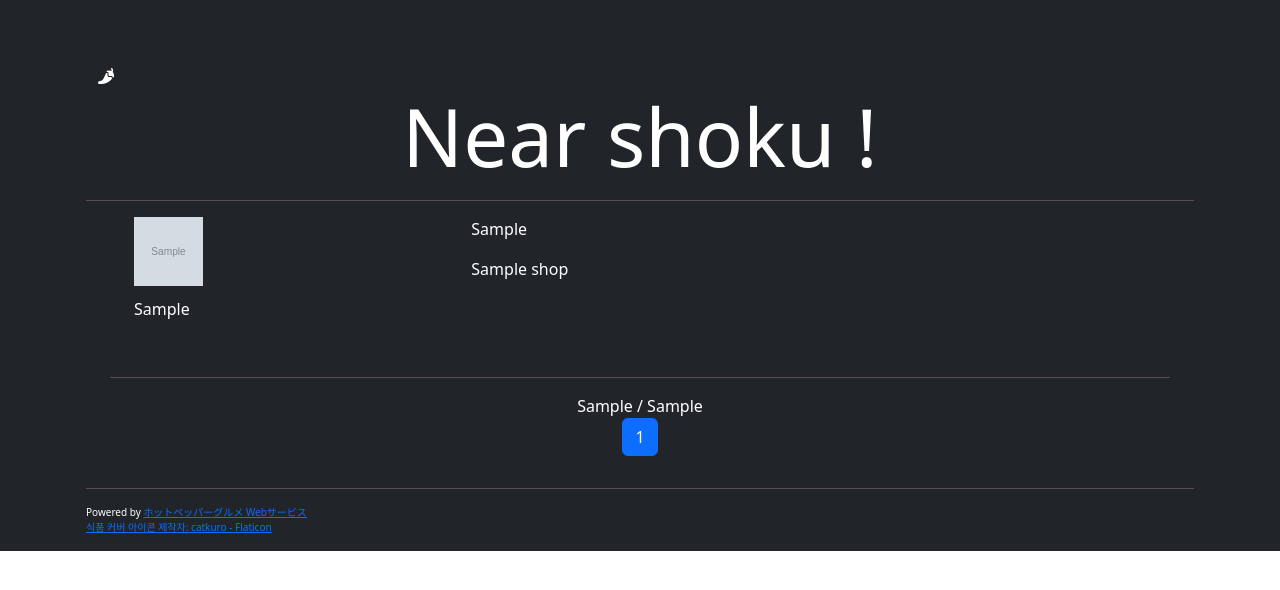
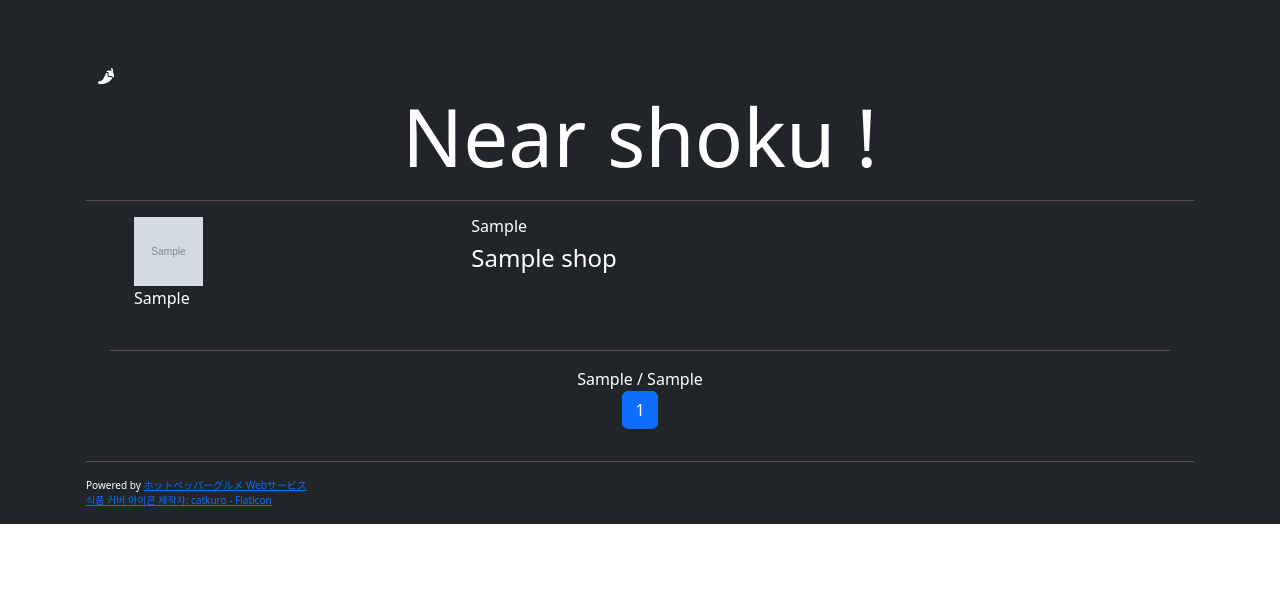
Before and after one commit to op6161/nearshoku, a Django app: template nearshoku/apps/result/templates/result.html in a window 1280 px wide. Shown: the top 590 px of the page. Run offline with Django 5.2, Linux system fonts and the light colour scheme; the template is opened without the code that fills it: most values are stand-ins (such as "Sample title", 1, 10 or a date in 2020); grey boxes marked "Sample" are stand-in pictures; some libraries are stand-ins or nearby versions; some web fonts are replaced.

Commit message:
style: css style

```diff
--- a/nearshoku/apps/result/templates/result.html
+++ b/nearshoku/apps/result/templates/result.html
@@ -27,15 +27,15 @@
                         <!--https://imgfp.hotp.jp/SYS/cmn/images/common/diary/custom/m30_img_noimage.gif-->
                             </div>
                             <div class="col-6">
-                                <p class="text-white">{{shop.shop_kana}}</p>
-                                <p class="text-white">{{shop.shop_name}}</p>
+                                <h6 class="text-white">{{shop.shop_kana}}</h6>
+                                <h4 class="text-white">{{shop.shop_name}}</h4>
                             </div>
                             <div class="col-1">
                             </div>
 
                         </div>
                         <div class="container row">
-                            <p class="text-white">{{shop.shop_access}}</p>
+                            <label class="text-white">{{shop.shop_access}}</label>
                         </div>
                         <br>
                         <div class="detail-button-box">
@@ -69,7 +69,7 @@
                         {% else %}
                             <li class="page-item" aria-current="page">
                                 <a class ="page-link" href="?page={{page}}">
-                                    {{page}}]
+                                    {{page}}
                                 </a>
                             </li>
                         {% endif %}
--- a/nearshoku/templates/head.html
+++ b/nearshoku/templates/head.html
@@ -5,10 +5,10 @@
     <!-- jqeury.min.js -->
     <script src="{% static 'js/jquery.min.js' %}"></script>
 
-    <!--bootstrap5.min.js-->
-    <script src="{% static 'js/bootstrap.bundle.min.js' %}"></script>
     <!--bootstrap5.min.css-->
     <link href="{% static 'css/bootstrap.min.css' %}" rel="stylesheet">
+    <!--load bootstrap5 package-->
+    <script src="{% static 'js/bootstrap.bundle.min.js' %}"></script>
     <!--font-awesome.css-->
     <link rel="stylesheet" href="{% static 'css/font-awesome.min.css' %} ">
     <script src="https://kit.fontawesome.com/42895cfdd9.js" crossorigin="anonymous"></script>
@@ -21,5 +21,4 @@
 
     <!--base.css-->
     <link rel="stylesheet" type="text/css" href="{% static 'css/base.css' %}">
-    <link rel="stylesheet" href="{% static 'css/bs5-style.css' %}">
 </head>
```
Also changed, not shown: nearshoku/static/css/bs5-style.css (deleted), 6 other files.
